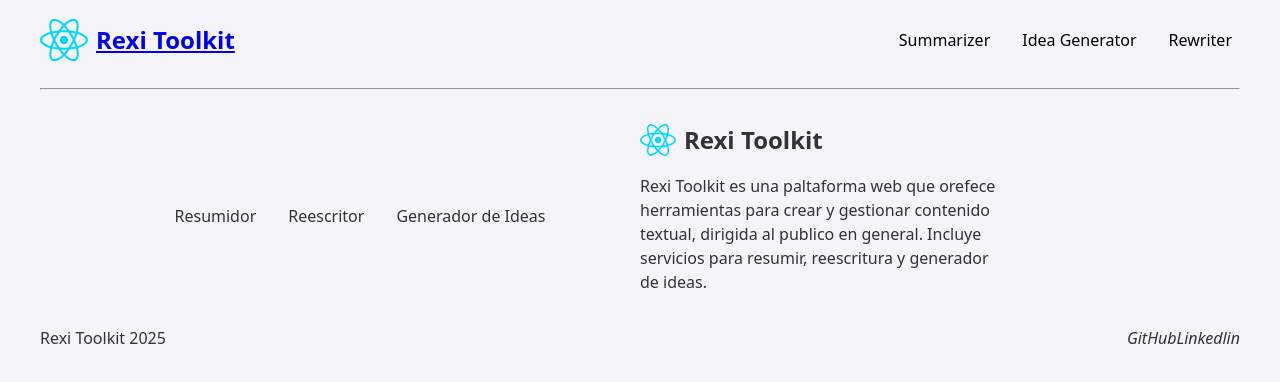
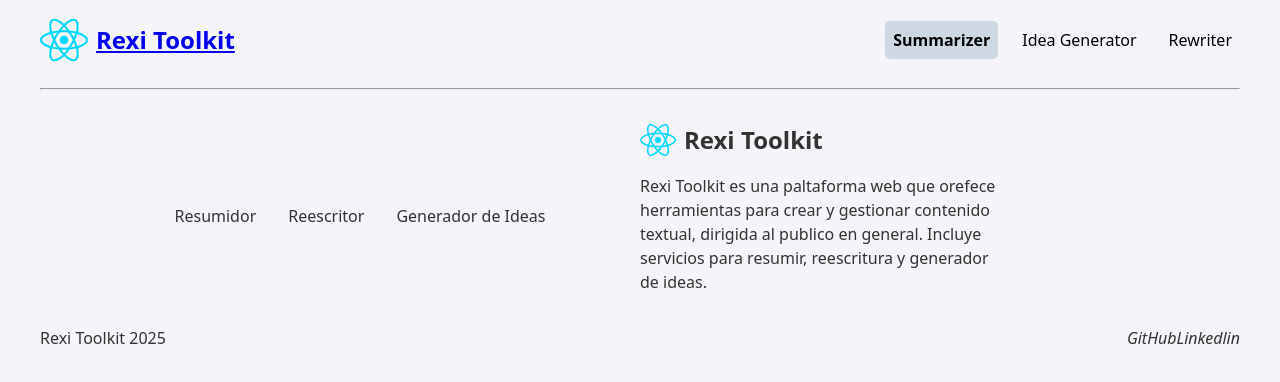
Before and after one commit to OsOsorioP/Orzalia, a React (Vite) app: page / in a window 1280 px wide. Shown: the top 382 px of the page. Built offline with nearby package versions, Linux system fonts and the light colour scheme; no server answers.

Commit message:
Fix Navbar link to point to the correct route for Summarizer

```diff
--- a/src/components/layout/Navbar/Navbar.jsx
+++ b/src/components/layout/Navbar/Navbar.jsx
@@ -3,7 +3,7 @@ import styles from "./Navbar.module.css";
 
 const Navbar = () => {
   const navLinks = [
-    { to: "/summarizer", name: "Summarizer" },
+    { to: "/", name: "Summarizer" },
     { to: "/idea_generator", name: "Idea Generator" },
     { to: "/rewriter", name: "Rewriter" },
   ];
```
